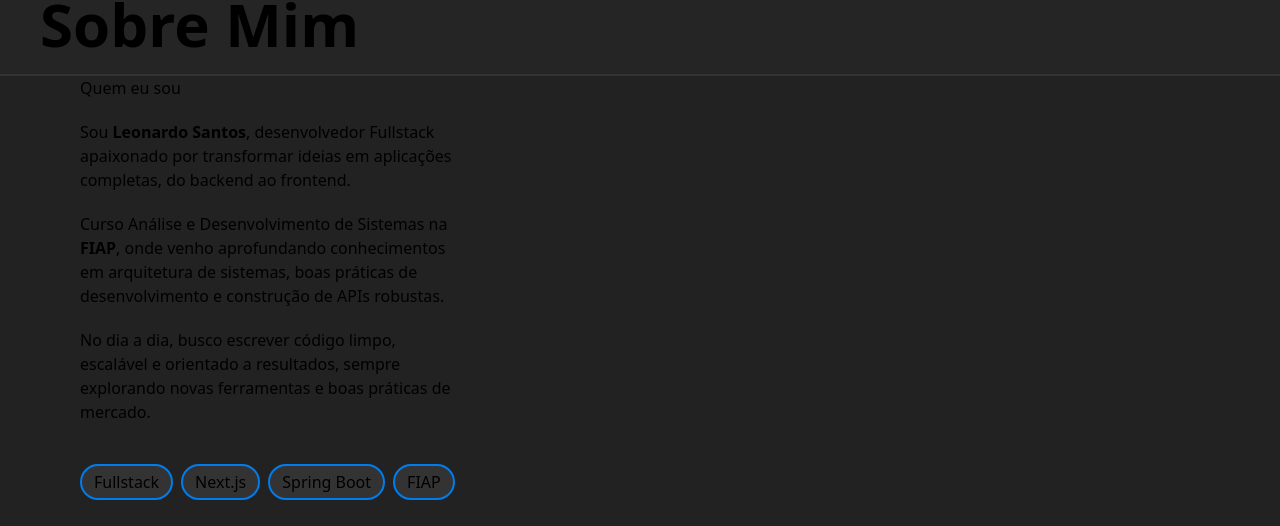
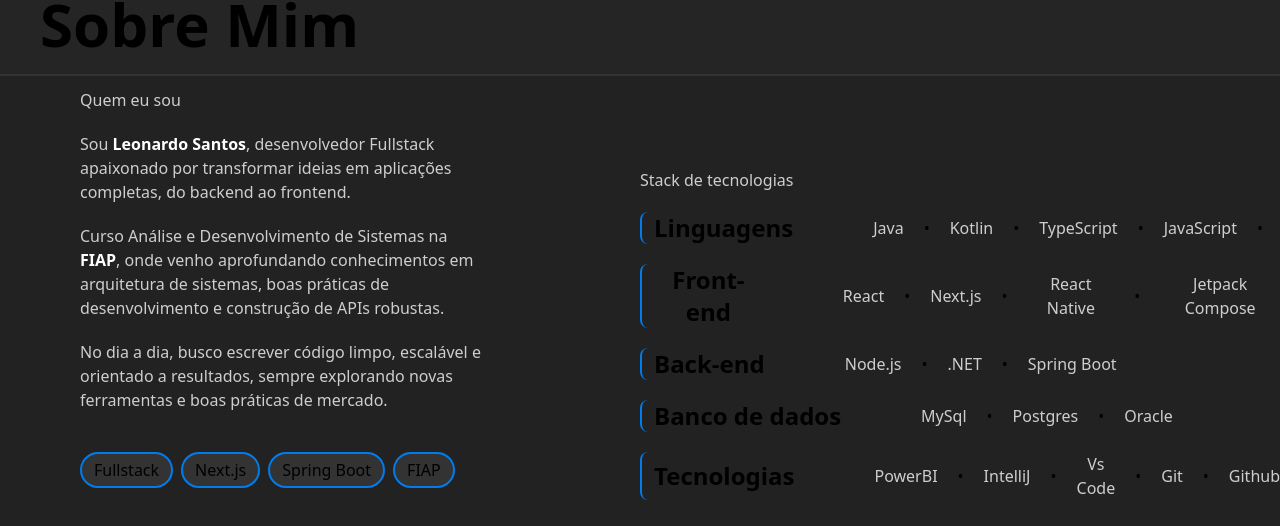
Before and after one commit to leonardobarbosas/portfolio-leosantos, a Next.js app: page /about in a window 1280 px wide. Shown: the part 128-654 px from the top of the page. Built offline with nearby package versions, Linux system fonts and the light colour scheme.

Commit message:
page de sobre mim

```diff
--- a/src/app/about/page.tsx
+++ b/src/app/about/page.tsx
@@ -15,24 +15,26 @@ export default function About() {
       </h1>
 
       <div className="h-full flex w-full">
-        <div className="flex flex-col w-1/2 gap-10 pl-20 justify-center">
-          <div className="flex flex-col gap-5 w-2/3">
-            <p>Quem eu sou</p>
-            <p>
-              Sou <span className="font-bold">Leonardo Santos</span>,
+        <div className="h-full flex w-1/2">
+          <div className="flex flex-col  gap-10 pl-20 justify-center">
+            <div className="flex flex-col gap-5">
+              <p className="text-[#cecece]">Quem eu sou</p>
+              <p className="text-[#cecece]">
+                Sou{" "}
+                <span className="font-bold text-white">Leonardo Santos</span>,
                 desenvolvedor Fullstack apaixonado por transformar ideias em
                 aplicações completas, do backend ao frontend.
               </p>
-            <p>
+              <p className="text-[#cecece]">
                 Curso Análise e Desenvolvimento de Sistemas na{" "}
-              <span className="font-bold">FIAP</span>, onde venho aprofundando
-              conhecimentos em arquitetura de sistemas, boas práticas de
-              desenvolvimento e construção de APIs robustas.
+                <span className="font-bold text-white">FIAP</span>, onde venho
+                aprofundando conhecimentos em arquitetura de sistemas, boas
+                práticas de desenvolvimento e construção de APIs robustas.
               </p>
-            <p>
-              No dia a dia, busco escrever código limpo, escalável e orientado a
-              resultados, sempre explorando novas ferramentas e boas práticas de
-              mercado.
+              <p className="text-[#cecece]">
+                No dia a dia, busco escrever código limpo, escalável e orientado
+                a resultados, sempre explorando novas ferramentas e boas
+                práticas de mercado.
               </p>
             </div>
             <ul className="flex gap-2 items-center">
@@ -59,6 +61,47 @@ export default function About() {
 
           <div className="flex flex-col justify-center w-1/2 pr-20"></div>
         </div>
+
+        <div className="w-1/2  flex flex-col justify-center gap-5">
+          <h2 className="text-[#cecece]">Stack de tecnologias</h2>
+          <ul className="flex gap-5 items-center border-l-2 border-[#007CED] rounded-lg pl-3 text-center">
+            <h3 className="pr-15 font-bold text-2xl">Linguagens</h3>
+            <li className="text-[#cecece]">Java</li>•
+            <li className="text-[#cecece]">Kotlin</li>•
+            <li className="text-[#cecece]">TypeScript</li>•
+            <li className="text-[#cecece]">JavaScript</li>•
+            <li className="text-[#cecece]">Python</li>•
+            <li className="text-[#cecece]">C#</li>
+          </ul>
+          <ul className="flex gap-5 items-center border-l-2 border-[#007CED] rounded-lg pl-3 text-center">
+            <h3 className="pr-15 font-bold text-2xl">Front-end</h3>
+            <li className="text-[#cecece]">React</li>•
+            <li className="text-[#cecece]">Next.js</li>•
+            <li className="text-[#cecece]">React Native</li>•
+            <li className="text-[#cecece]">Jetpack Compose</li>
+          </ul>
+          <ul className="flex gap-5 items-center border-l-2 border-[#007CED] rounded-lg pl-3 text-center">
+            <h3 className="pr-15 font-bold text-2xl">Back-end</h3>
+            <li className="text-[#cecece]">Node.js</li>•
+            <li className="text-[#cecece]">.NET</li>•
+            <li className="text-[#cecece]">Spring Boot</li>
+          </ul>
+          <ul className="flex gap-5 items-center border-l-2 border-[#007CED] rounded-lg pl-3 text-center">
+            <h3 className="pr-15 font-bold text-2xl">Banco de dados</h3>
+            <li className="text-[#cecece]">MySql</li>•
+            <li className="text-[#cecece]">Postgres</li>•
+            <li className="text-[#cecece]">Oracle</li>
+          </ul>
+          <ul className="flex gap-5 items-center border-l-2 border-[#007CED] rounded-lg pl-3 text-center">
+            <h3 className="pr-15 font-bold text-2xl">Tecnologias</h3>
+            <li className="text-[#cecece]">PowerBI</li>•
+            <li className="text-[#cecece]">IntelliJ</li>•
+            <li className="text-[#cecece]">Vs Code</li>•
+            <li className="text-[#cecece]">Git</li>•
+            <li className="text-[#cecece]">Github</li>
+          </ul>
+        </div>
+      </div>
     </div>
   );
 }
```
Lines whose indentation alone changed are shown as unchanged.
